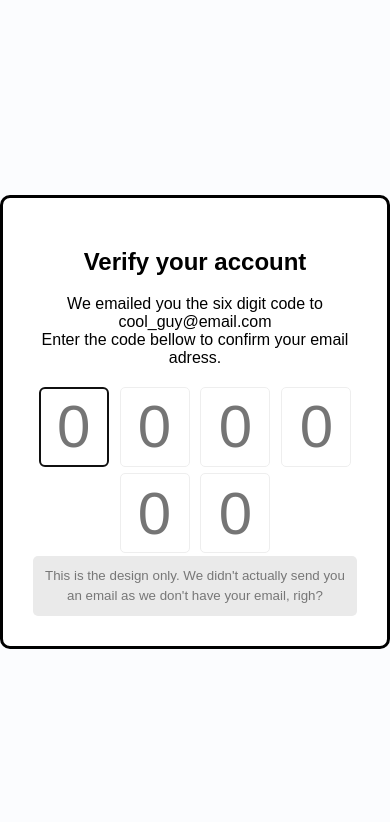
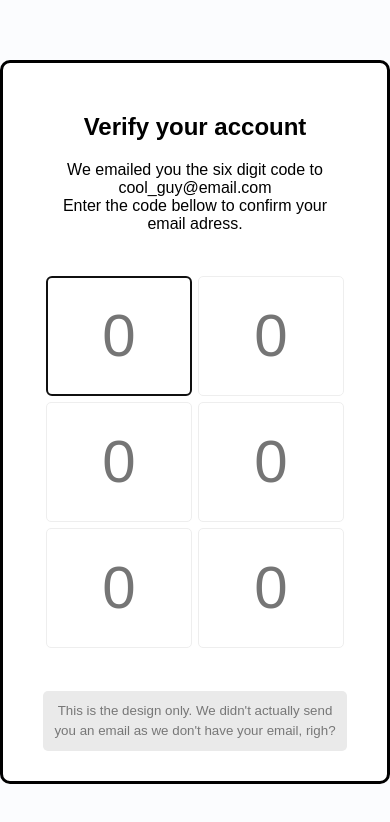
Before and after one commit to mattcoco/portfolio, a plain HTML site: page p42/index.html in a window 390 px wide. Drawn offline with Linux system fonts and the light colour scheme; a web font is replaced by a local one.

Commit message:
Verify Account

```diff
--- a/p42/index.html
+++ b/p42/index.html
@@ -11,7 +11,7 @@
 	<div class="container">
 		<h2>Verify your account</h2>
 		<p>We emailed you the six digit code to cool_guy@email.com <br/> Enter the code bellow to confirm your email adress.</p>
-		<div class="code_container">
+		<div class="code-container">
 			<input type="number" class="code" placeholder="0" min="0" max="9" required>
 			<input type="number" class="code" placeholder="0" min="0" max="9" required>
 			<input type="number" class="code" placeholder="0" min="0" max="9" required>
--- a/p42/style.css
+++ b/p42/style.css
@@ -19,14 +19,15 @@ body {
 	background-color: #FFF;
 	border: 3px black solid;
 	border-radius: 10px;
-	padding: 30px;
+	padding: 30px 40px;
 	max-width: 1000px;
 	text-align: center;
+
 }
 
 .code-container {
 	display: flex;
-	align-items:center;
+	align-items: center;
 	justify-content: center;
 	margin: 40px 0;
 
@@ -73,7 +74,6 @@ body {
 	}
 	.code {
 		font-size: 60px;
-		height: 80px;
-		width: 70px;
+		flex: 1;
 	}
 }
```
